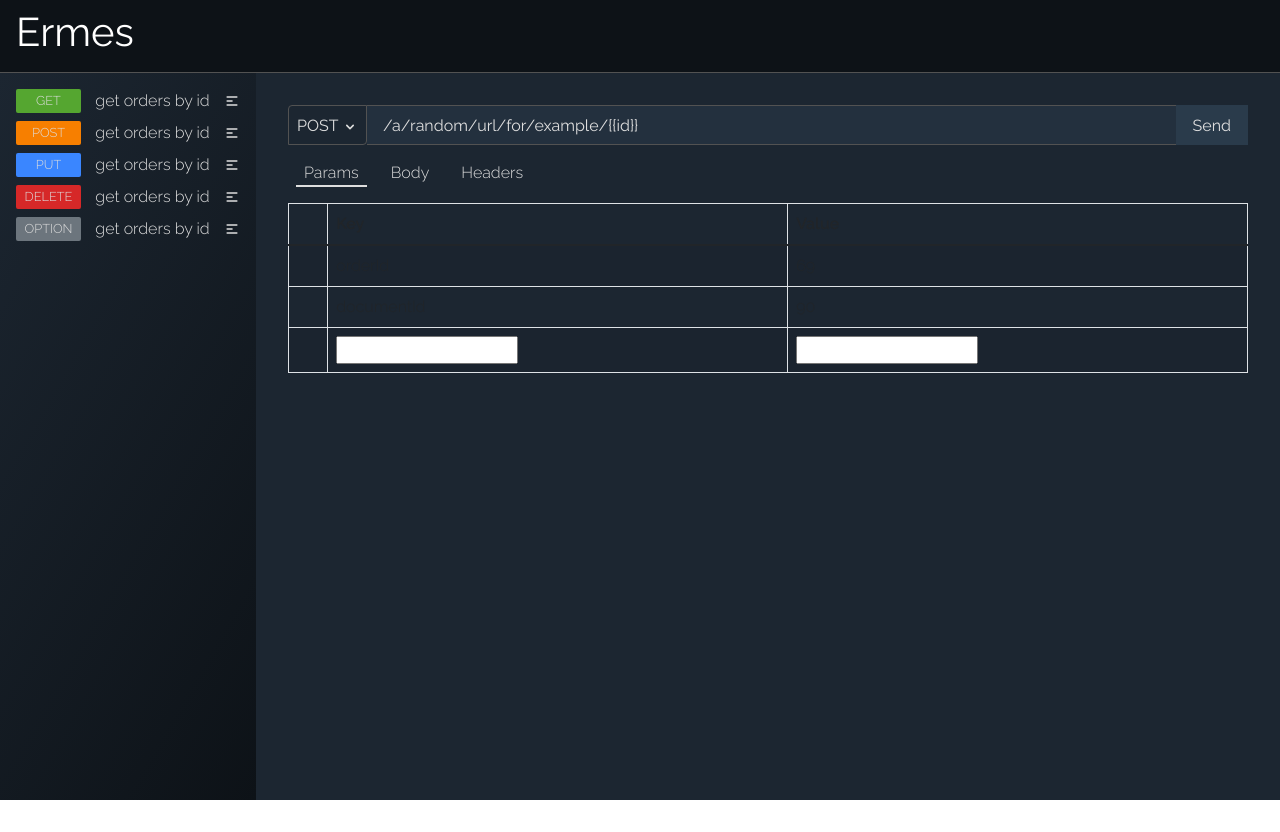
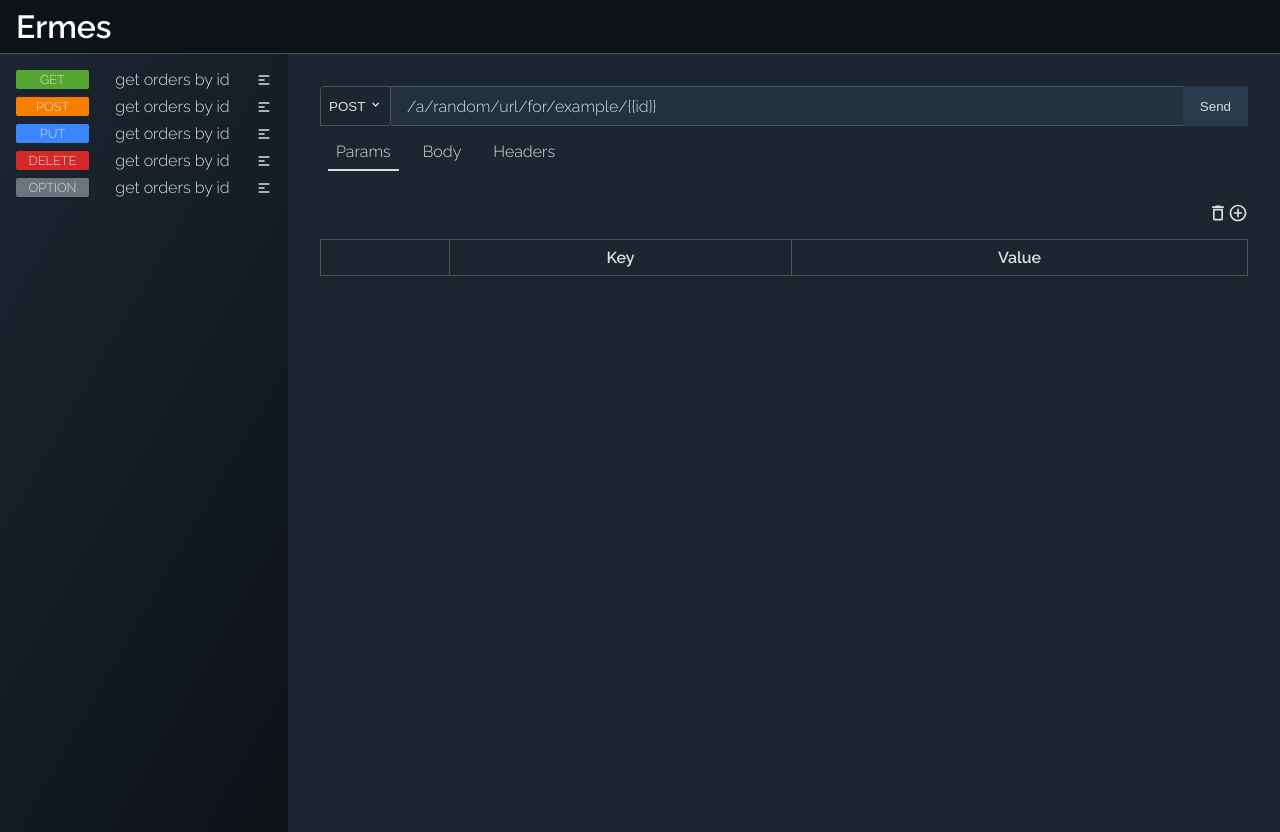
Before and after one commit to Nolex13/Ermes, a React (Create React App) app: page / in a window 1280 px wide. Before the commit the page ends 800 px from the top, so only its background shows below. Built offline with nearby package versions, Linux system fonts and the light colour scheme.

Commit message:
Added new params section

```diff
--- a/package.json
+++ b/package.json
@@ -8,12 +8,9 @@
     "@types/jest": "^27.4.0",
     "@types/node": "^16.11.21",
     "@types/react": "^17.0.38",
-    "@types/react-bootstrap": "^0.32.29",
     "@types/react-dom": "^17.0.11",
     "@types/styled-components": "^5.1.21",
-    "bootstrap": "^5.1.3",
     "react": "^17.0.2",
-    "react-bootstrap": "^2.1.1",
     "react-dom": "^17.0.2",
     "react-icons": "^4.3.1",
     "react-scripts": "5.0.0",
--- a/src/App.tsx
+++ b/src/App.tsx
@@ -2,7 +2,6 @@ import React, { FC } from 'react';
 import styled, { DefaultTheme, ThemeProvider } from 'styled-components';
 import { Sidebar } from './components/Sidebar';
 import { Main } from './components/Main';
-import 'bootstrap/dist/css/bootstrap.min.css';
 
 const Wrapper = styled.div`
 	font-family: 'Raleway', sans-serif;
--- a/src/components/BodyTab.tsx
+++ b/src/components/BodyTab.tsx
@@ -1,4 +1,4 @@
-import { FC } from 'react';
+import React, { FC } from 'react';
 import styled from 'styled-components';
 
 const TextArea = styled.textarea`
--- a/src/components/Dropdown/Dropdown.tsx
+++ b/src/components/Dropdown/Dropdown.tsx
@@ -1,4 +1,4 @@
-import { FC, useState } from 'react';
+import React, { FC, useState } from 'react';
 import styled from 'styled-components';
 import { HiChevronDown } from 'react-icons/hi';
 import { VscTriangleUp } from 'react-icons/vsc';
--- a/src/components/Input/Input.tsx
+++ b/src/components/Input/Input.tsx
@@ -10,4 +10,7 @@ export const Input = styled.input`
 	height: 40px;
 	padding: 8px 16px;
 	flex: 1 1;
+	font-weight: 300;
+	font-family: 'Raleway', sans-serif;
+	font-size: 1em;
 `;
--- a/src/components/Main.tsx
+++ b/src/components/Main.tsx
@@ -1,5 +1,5 @@
 import styled from 'styled-components';
-import { FC } from 'react';
+import React, { FC } from 'react';
 import { ParamsTab } from './ParamsTab';
 import { BodyTab } from './BodyTab';
 import { Dropdown } from './Dropdown/Dropdown';
@@ -23,7 +23,7 @@ export const Main: FC = () => (
 				defaultValue="POST"
 				items={['POST', 'GET', 'PUT', 'DELETE', 'OPTION']}
 			/>
-			<Input value="/a/random/url/for/example/{{id}}" />
+			<Input defaultValue="/a/random/url/for/example/{{id}}" />
 			<Button> Send </Button>
 		</Row>
 		<Row>
--- a/src/components/ParamsTab.tsx
+++ b/src/components/ParamsTab.tsx
@@ -1,8 +1,97 @@
-import { FC } from 'react';
-import { Table } from 'react-bootstrap';
+import React, { FC, useState } from 'react';
+import styled from 'styled-components';
+import { Input } from './Input/Input';
+import { MdOutlineDeleteOutline, MdAddCircleOutline } from 'react-icons/md';
+import { uuid } from '../utils/Uuid';
+import { set } from 'husky';
 
-export const ParamsTab: FC = () => (
-	<Table striped bordered hover>
+const Table = styled.table`
+	width: 100%;
+	border-collapse: collapse;
+
+	td,
+	th {
+		border: thin solid ${p => p.theme.light2};
+		padding: 8px;
+	}
+`;
+
+const TransparentInput = styled(Input)`
+	background-color: ${p => p.theme.dark4};
+	border: none;
+	height: auto;
+	padding: 0;
+	width: 100%;
+
+	&:focus {
+		outline: none;
+	}
+`;
+
+type Param = {
+	index: string;
+	key: string;
+	value: string;
+};
+
+interface ParamRowProps {
+	param: Param;
+	onDelete: (index: string) => void;
+}
+
+const ParamRow: FC<ParamRowProps> = ({ param, onDelete }) => (
+	<tr>
+		<td>
+			<MdOutlineDeleteOutline
+				onClick={() => onDelete(param.index)}
+				title="Delete this param"
+			/>
+		</td>
+		<td>
+			<TransparentInput defaultValue={param.key} />
+		</td>
+		<td>
+			<TransparentInput defaultValue={param.value} />
+		</td>
+	</tr>
+);
+
+const ParamsControlHeader = styled.div`
+	font-size: 20px;
+	padding-bottom: 16px;
+	display: flex;
+	justify-content: flex-end;
+`;
+
+export const ParamsTab: FC = () => {
+	const [params, setParams] = useState<Param[]>([]);
+	const createNewEmptyParam = () => {
+		const newParam: Param = {
+			index: uuid(),
+			key: '',
+			value: '',
+		};
+		setParams([...params, newParam]);
+	};
+	const onDelete = (index: string) => {
+		setParams(params.filter(p => p.index !== index));
+	};
+	const deleteAllParams = () => {
+		setParams([]);
+	};
+	return (
+		<>
+			<ParamsControlHeader>
+				<MdOutlineDeleteOutline
+					onClick={() => deleteAllParams()}
+					title="Delete all params"
+				/>
+				<MdAddCircleOutline
+					onClick={() => createNewEmptyParam()}
+					title="Add new param"
+				/>
+			</ParamsControlHeader>
+			<Table>
 				<thead>
 					<tr>
 						<th></th>
@@ -11,25 +100,15 @@ export const ParamsTab: FC = () => (
 					</tr>
 				</thead>
 				<tbody>
-			<tr>
-				<td></td>
-				<td>orderId</td>
-				<td>69</td>
-			</tr>
-			<tr>
-				<td></td>
-				<td>documentId</td>
-				<td>90</td>
-			</tr>
-			<tr>
-				<td></td>
-				<td>
-					<input type="text" />
-				</td>
-				<td>
-					<input type="text" />
-				</td>
-			</tr>
+					{params.map(param => (
+						<ParamRow
+							key={`${param.index}-param`}
+							param={param}
+							onDelete={onDelete}
+						/>
+					))}
 				</tbody>
 			</Table>
+		</>
 	);
+};
--- a/src/components/Sidebar.tsx
+++ b/src/components/Sidebar.tsx
@@ -1,5 +1,5 @@
 import styled from 'styled-components';
-import { FC } from 'react';
+import React, { FC } from 'react';
 import { Method, Url } from './Url';
 
 const SidebarWrapper = styled.div`
--- a/src/components/Tab/Tab.tsx
+++ b/src/components/Tab/Tab.tsx
@@ -1,4 +1,4 @@
-import { FC } from 'react';
+import React, { FC } from 'react';
 
 export interface TabProps {
 	title: string;
--- a/src/components/Tab/Tabs.tsx
+++ b/src/components/Tab/Tabs.tsx
@@ -1,4 +1,4 @@
-import { FC, ReactElement, useState } from 'react';
+import React, { FC, ReactElement, useState } from 'react';
 import styled from 'styled-components';
 import { TabProps } from './Tab';
 
@@ -10,7 +10,7 @@ const TabsHeader = styled.ul`
 	padding: 0;
 
 	& li {
-		padding: 0 8px;
+		padding: 0 8px 8px 8px;
 		margin: 0 8px;
 		cursor: pointer;
 
@@ -22,6 +22,7 @@ const TabsHeader = styled.ul`
 
 const TabBody = styled.div`
 	color: ${p => p.theme.light1};
+	margin-top: 32px;
 `;
 
 const TabWrapper = styled.div`
@@ -40,8 +41,9 @@ export const Tabs: FC<{ children: ReactElement<TabProps>[] }> = ({
 			<TabsHeader>
 				{children.map((tab, index) => (
 					<li
-						className={index == activeTab ? 'active' : ''}
+						className={index === activeTab ? 'active' : ''}
 						onClick={() => setActiveTab(index)}
+						key={tab.props.title}
 					>
 						{tab.props.title}
 					</li>
--- a/src/components/Url.tsx
+++ b/src/components/Url.tsx
@@ -1,4 +1,4 @@
-import { FC, ReactElement } from 'react';
+import React, { FC, ReactElement } from 'react';
 import { HiMenuAlt1 } from 'react-icons/hi';
 import styled from 'styled-components';
 
--- /dev/null
+++ b/src/utils/Uuid.ts
@@ -0,0 +1,7 @@
+export const uuid = (): string => {
+	return 'xxxxxxxx-xxxx-4xxx-yxxx-xxxxxxxxxxxx'.replace(/[xy]/g, char => {
+		const random = (Math.random() * 16) | 0;
+		const value = char === 'x' ? random : (random % 4) + 8;
+		return value.toString(16);
+	});
+};
```
Also changed, not shown: 1 other file (tests, documents, lock files or other folders). Lines whose indentation alone changed are shown as unchanged.
